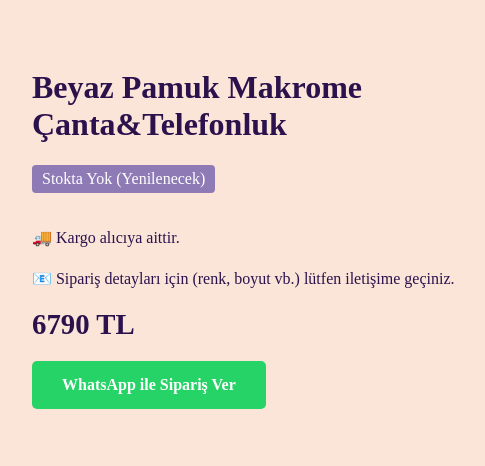
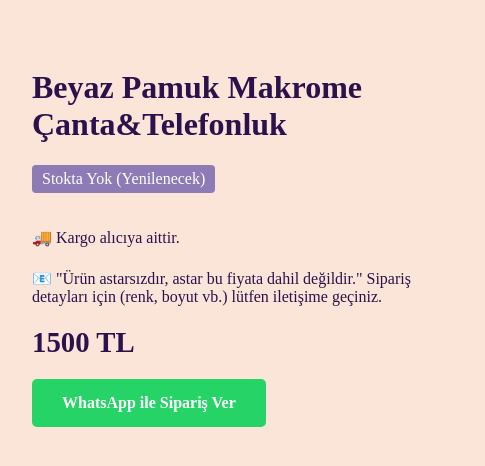
Before and after one commit to npurplee/npurple, a plain HTML site: page ürün detay 6.html in a window 1280 px wide. Shown: the full height of the page, 628-1113 px from the left. Drawn offline with Linux system fonts and the light colour scheme.

Commit message:
Update ürün detay 6.html

```diff
--- a/ürün detay 6.html
+++ b/ürün detay 6.html
@@ -30,9 +30,9 @@
             <h1>Beyaz Pamuk Makrome Çanta&Telefonluk</h1>
             <span class="stock-tag">Stokta Yok (Yenilenecek)</span>
              <p style="line-height: 1.8;">
-                🚚 Kargo alıcıya aittir.
-            </p>📧 Sipariş detayları için (renk, boyut vb.) lütfen iletişime geçiniz.
-            <div class="price">6790 TL</div>
+                 🚚 Kargo alıcıya aittir.
+            </p>📧 "Ürün astarsızdır, astar bu fiyata dahil değildir." Sipariş detayları için (renk, boyut vb.) lütfen iletişime geçiniz.
+            <div class="price">1500 TL</div>
 
             <a href="https://wa.me/05453932794?text=Merhaba, ürününüz hakkında bilgi almak istiyorum."
                class="btn-whatsapp" target="_blank">
```
